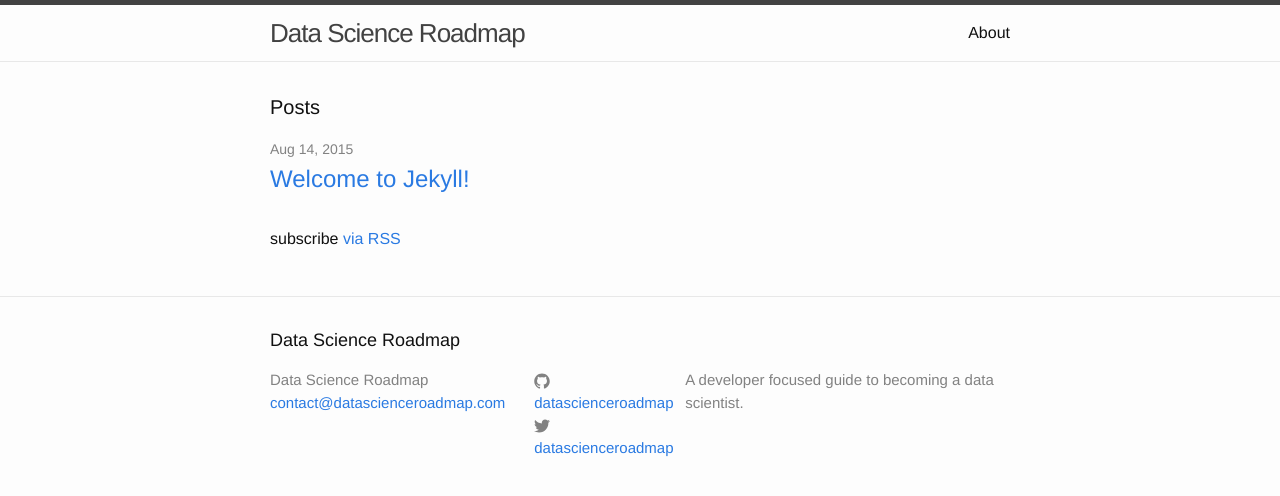
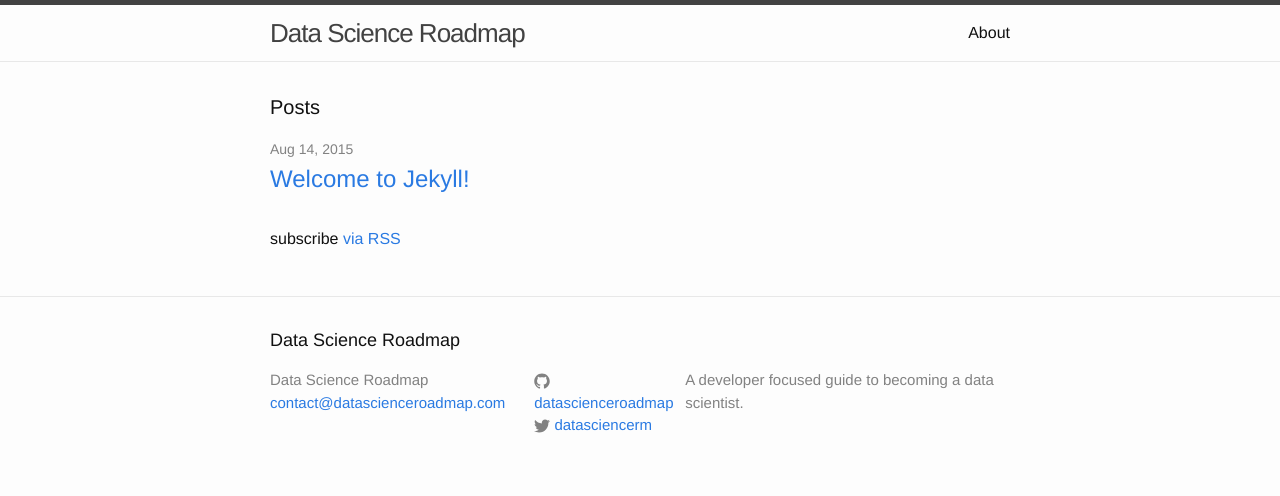
Before and after one commit to datascienceroadmap/datascienceroadmap.github.io, a Jekyll site: the page built from index.html, in a window 1280 px wide. Shown: the top 496 px of the page. Built offline with Jekyll 4.4.1, drawn with Linux system fonts in a browser that asks for light colours.

Commit message:
Fixed twitter handle

```diff
--- a/_config.yml
+++ b/_config.yml
@@ -5,7 +5,7 @@ description: >
   A developer focused guide to becoming a data scientist.
 baseurl: "" # the subpath of your site, e.g. /blog/
 url: "http://datascienceroadmap.com" # the base hostname & protocol for your site
-twitter_username: datascienceroadmap
+twitter_username: datasciencerm
 github_username:  datascienceroadmap
 
 # Build settings
```
